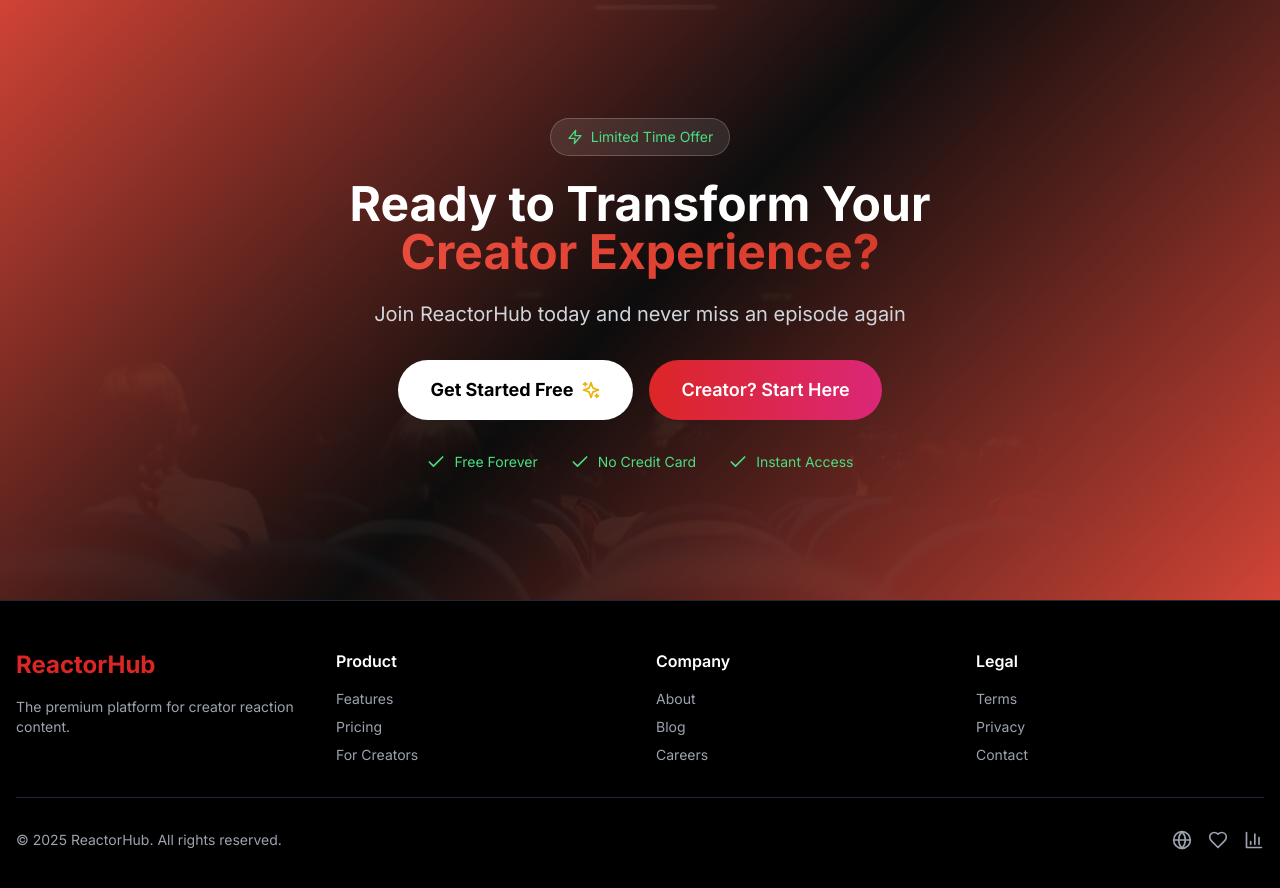
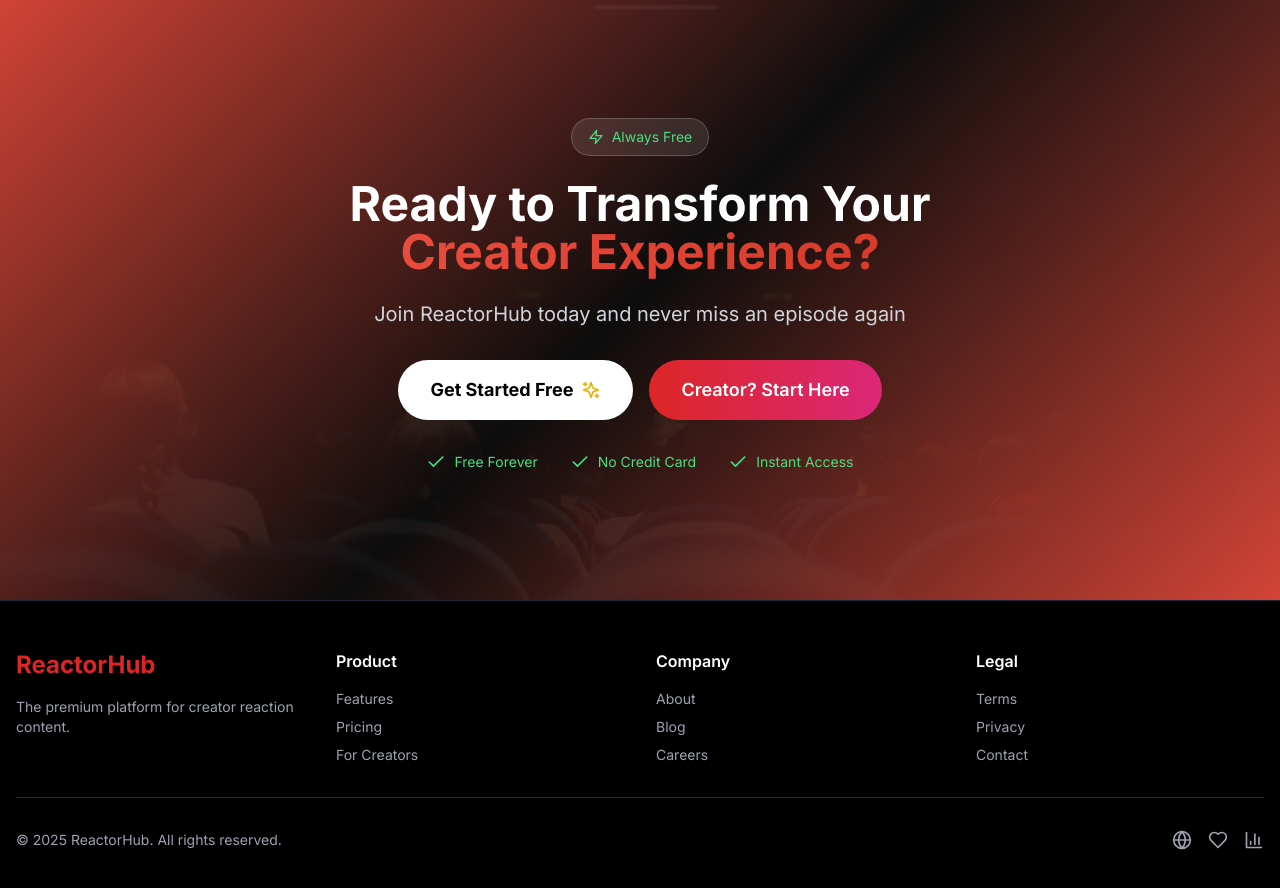
Before and after one commit to zetas/reactorhub-frontend, a Next.js app: page / in a window 1280 px wide. Shown: the part 2920-3808 px from the top of the page. Built offline with nearby package versions, Linux system fonts and the light colour scheme.

Commit message:
Remove marketing language: change 'Limited Time Offer' to 'Always Free'
- No false urgency for a free service
- Clear messaging that the service is permanently free

```diff
--- a/app/page.tsx
+++ b/app/page.tsx
@@ -272,7 +272,7 @@
         <div className="relative max-w-4xl mx-auto text-center">
           <div className="inline-flex items-center px-4 py-2 bg-green-600/20 border border-green-600/50 rounded-full glass mb-6">
             <Zap className="h-4 w-4 mr-2 text-green-400" />
-            <span className="text-sm text-green-400">Limited Time Offer</span>
+            <span className="text-sm text-green-400">Always Free</span>
           </div>
           <h2 className="text-5xl font-bold mb-6">
             Ready to Transform Your
```
